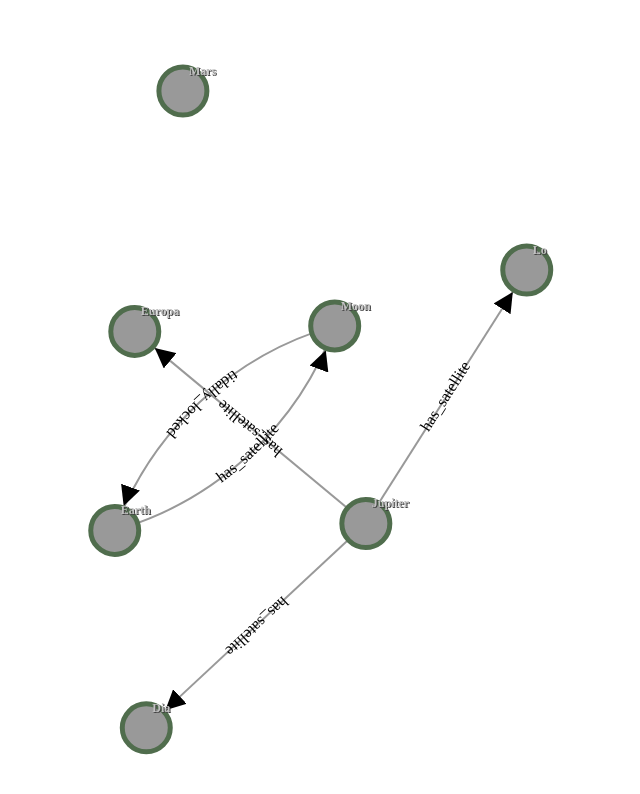
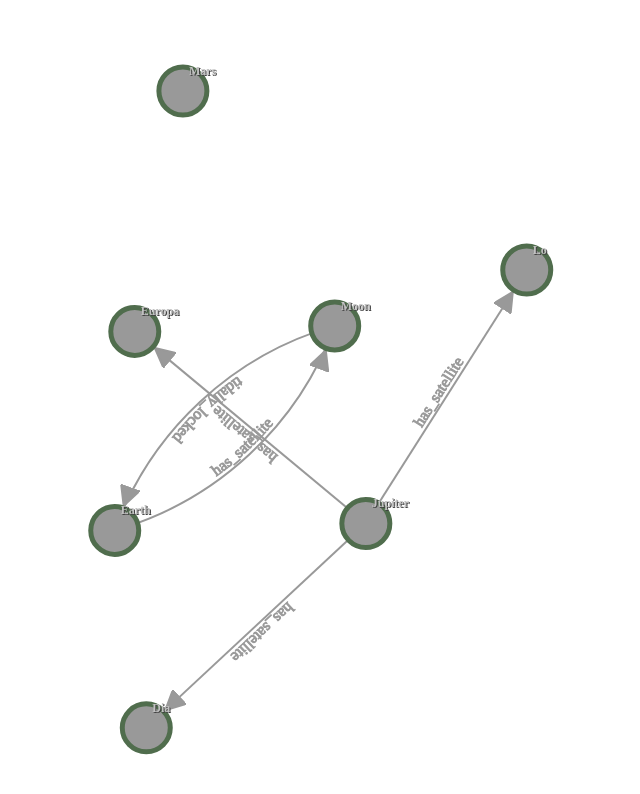
Before and after one commit to rrmerugu-archive/invana-graph-js, a plain HTML site: page example/index.html in a window 1280 px wide. Shown: the whole page, without its empty margins (382-1022 px from the left). Drawn offline with nearby package versions, Linux system fonts and the light colour scheme.

Commit message:
canvas color fixes

```diff
--- a/example/index.html
+++ b/example/index.html
@@ -17,13 +17,17 @@
 <body>
 
 
-<svg id="mySVG" width="100%" height="100%">
-    <g class="links"/>
-    <g class="nodes"/>
-</svg>
+<svg id="graphCanvas" width="100%" height="100%"></svg>
 </body>
 <script src="/src/config.js"></script>
 <script src="/src/node-functions.js"></script>
 <script src="/src/link-functions.js"></script>
 <script src="/src/canvas.js"></script>
+<script>
+
+    let links = graphs.links;
+    let nodes = graphs.nodes;
+    let canvasHTMLSelector = "#graphCanvas";
+    canvas = new InvanaGraphUI(canvasHTMLSelector, nodes, links);
+</script>
 </html>
--- a/src/canvas.js
+++ b/src/canvas.js
@@ -1,23 +1,24 @@
+function InvanaGraphUI(canvasHTMLSelector, nodesData, linksData) {
 
-const svg = d3.select('#mySVG');
-const nodesG = svg.select("g.nodes");
-const linksG = svg.select("g.links");
-const htmlSelector = document.querySelector("#mySVG");
-
-graphs.links = prepareLinksDataForCurves(graphs.links);
+    const svg = d3.select(canvasHTMLSelector);
+    const linksG = svg.append("g").attr("class", "links");
+    const nodesG = svg.append("g").attr("class", "nodes");
+    const htmlSelector = document.querySelector(canvasHTMLSelector);
+    linksData = prepareLinksDataForCurves(linksData);
 
 
     svg.append("svg:defs").selectAll("marker")
-    .data(graphs.links)
+        .data(linksData)
         .enter().append("svg:marker")
         .attr("id", (d, i) => "link-arrow-" + i)
         .attr("viewBox", "0 -5 10 10")
-    .attr("refX", (d, i) => (nodeRadius - (nodeRadius / 4) + nodeStrokeWidth)
-    )
+        .attr("refX", (d, i) => (nodeRadius - (nodeRadius / 4) + nodeStrokeWidth))
         .attr("refY", 0)
         .attr("markerWidth", 10)
         .attr("markerHeight", 10)
         .attr("orient", "auto")
+        .attr("fill", linkFillColor)
+        .attr("stroke", linkFillColor)
         .append("svg:path")
         .attr("d", "M0,-5L10,0L0,5");
 
@@ -28,11 +29,9 @@ const simulation = d3.forceSimulation()
         .force('collide', d3.forceCollide(100));
 
 
-
-
-const links = linksG
+    let links = linksG
         .selectAll("g")
-    .data(graphs.links)
+        .data(linksData)
         .enter().append("g")
         .attr("cursor", "pointer")
 
@@ -48,14 +47,13 @@ const linkPaths = links
             return d.sameIndexCorrected;
         })
         .attr('stroke', linkFillColor)
-    // .attr('opacity', 0.75)
         .attr("stroke-width", linkStrokeWidth)
         .attr("fill", "transparent")
         .attr('marker-end', (d, i) => 'url(#link-arrow-' + i + ')');
 
     const linkText = links
         .append("text")
-    .attr("dy", 4)
+        .attr("dy", -4)
         .append("textPath")
         .attr("xlink:href", function (d, i) {
             return "#link-" + i;
@@ -63,12 +61,14 @@ const linkText = links
         .style("text-anchor", "middle")
 
         .attr("startOffset", "50%")
-    .attr('stroke', linkTextColor)
+        .attr('fill', linkTextColor)
+        .attr('stroke', linkFillColor)
+
         .text((d, i) => `${d.label || d.id}`);
 
-const nodes = nodesG
+    let nodes = nodesG
         .selectAll("g")
-    .data(graphs.nodes)
+        .data(nodesData)
         .enter().append("g")
 
         .attr("cursor", "pointer")
@@ -85,7 +85,6 @@ const circles = nodes.append("circle")
         .attr("stroke", nodeBorderColor)
         .attr("stroke-width", nodeStrokeWidth);
 
-// .attr("opacity", "0.3")
 
     nodes.append("title")
         .text(function (d) {
@@ -111,10 +110,10 @@ nodes.append("text")
         });
 
     simulation
-    .nodes(graphs.nodes)
+        .nodes(nodesData)
         .on("tick", ticked);
 
-simulation.force("link", d3.forceLink().links(graphs.links)
+    simulation.force("link", d3.forceLink().links(linksData)
         .id((d, i) => d.id)
         .distance(linkDistance));
 
@@ -153,3 +152,4 @@ function dragEnded(d) {
         d.fx = null;
         d.fy = null;
     }
+}
--- a/src/config.js
+++ b/src/config.js
@@ -7,7 +7,7 @@ const linkDistance = 300;
 const linkCurvature = .55;
 const linkStrokeWidth = '2px';
 const linkFillColor = "#999999";
-const linkTextColor = "#9j9j9j";
+const linkTextColor = "#999999";
 
 let graphs = {
     "nodes": [
```
Lines whose indentation alone changed are shown as unchanged.
